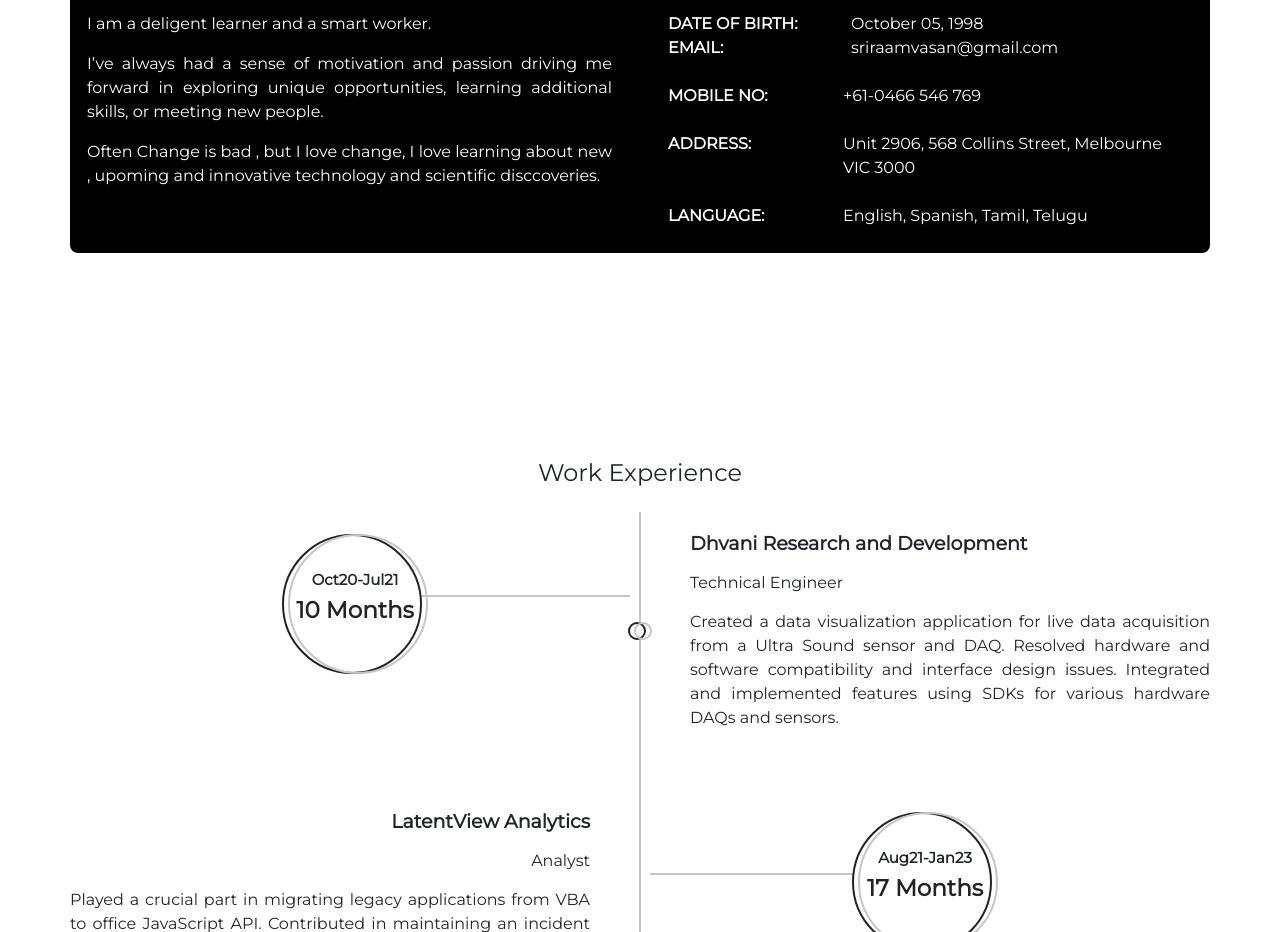
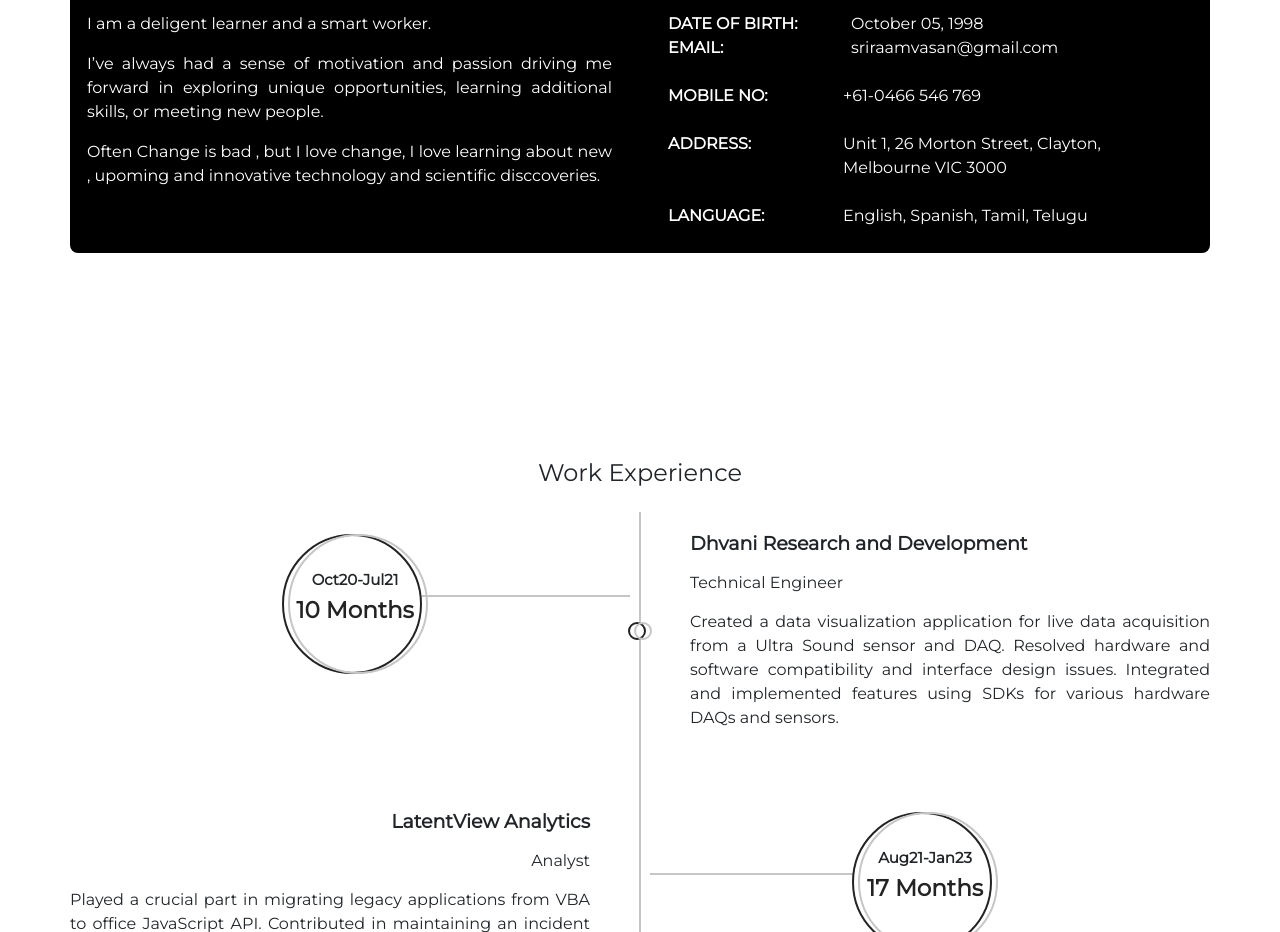
Before and after one commit to sriramvasan/sriramvasan.github.io, an Angular app: page / in a window 1280 px wide. Shown: the part 822-1754 px from the top of the page. Built offline with nearby package versions, Linux system fonts and the light colour scheme; a web font is replaced by a local one.

Commit message:
Update about.component.html
change of address

```diff
--- a/src/app/about/about.component.html
+++ b/src/app/about/about.component.html
@@ -36,7 +36,7 @@
               <div class="col-sm-4">
                   <strong class="text-uppercase">Address:</strong>
               </div>
-              <div class="col-sm-8">Unit 2906, 568 Collins Street, Melbourne VIC 3000</div>
+              <div class="col-sm-8">Unit 1, 26 Morton Street, Clayton, Melbourne VIC 3000</div>
           </div>
           <div class="row mt-4">
               <div class="col-sm-4">
```
